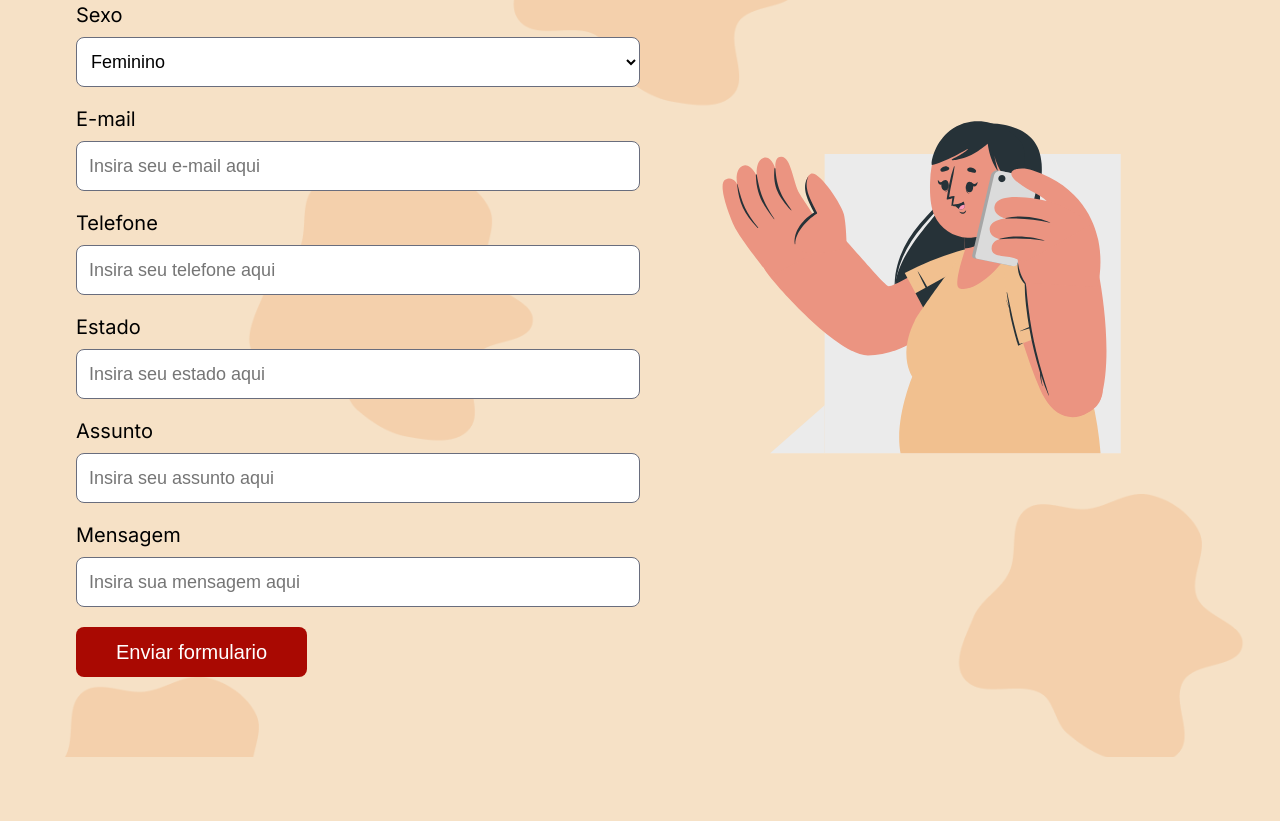
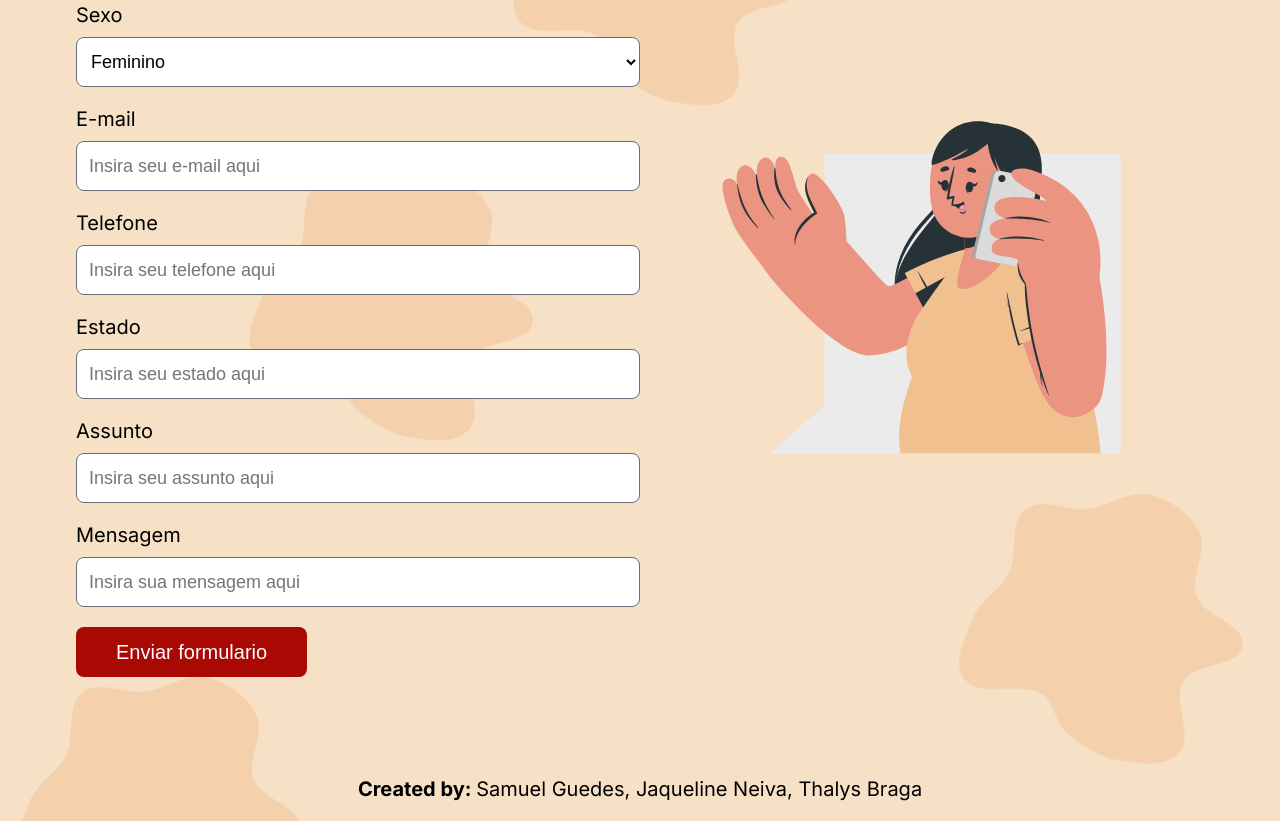
Before and after one commit to samuelguedesalves/MyPizza, a plain HTML site: page index.html in a window 1280 px wide. Shown: the part 2190-3011 px from the top of the page. Before the commit the page ends 2947 px from the top, so only its background shows below. Drawn offline with Linux system fonts and the light colour scheme.

Commit message:
feat: create footer

```diff
--- a/index.html
+++ b/index.html
@@ -133,8 +133,17 @@
         </div>
       </div>
     </div>
+  </main>
 
-  </main>
+  <footer>
+    <div class="container-wrapper">
+      <p>
+        <span>Created by: </span>
+        Samuel Guedes, Jaqueline Neiva, Thalys Braga
+      </p>
+    </div>
+  </footer>
+
 </body>
 
 </html>
--- a/styles.scss
+++ b/styles.scss
@@ -228,3 +228,17 @@ main {
 
     }
 }
+
+footer .container-wrapper {
+    padding-block: 2rem;
+    display: flex;
+    justify-content: center;
+
+    p {
+        font-size: 2rem;
+
+        & span {
+            font-weight: bold;
+        }
+    }
+}
```
Also changed, not shown: styles.css, 2 other files.
